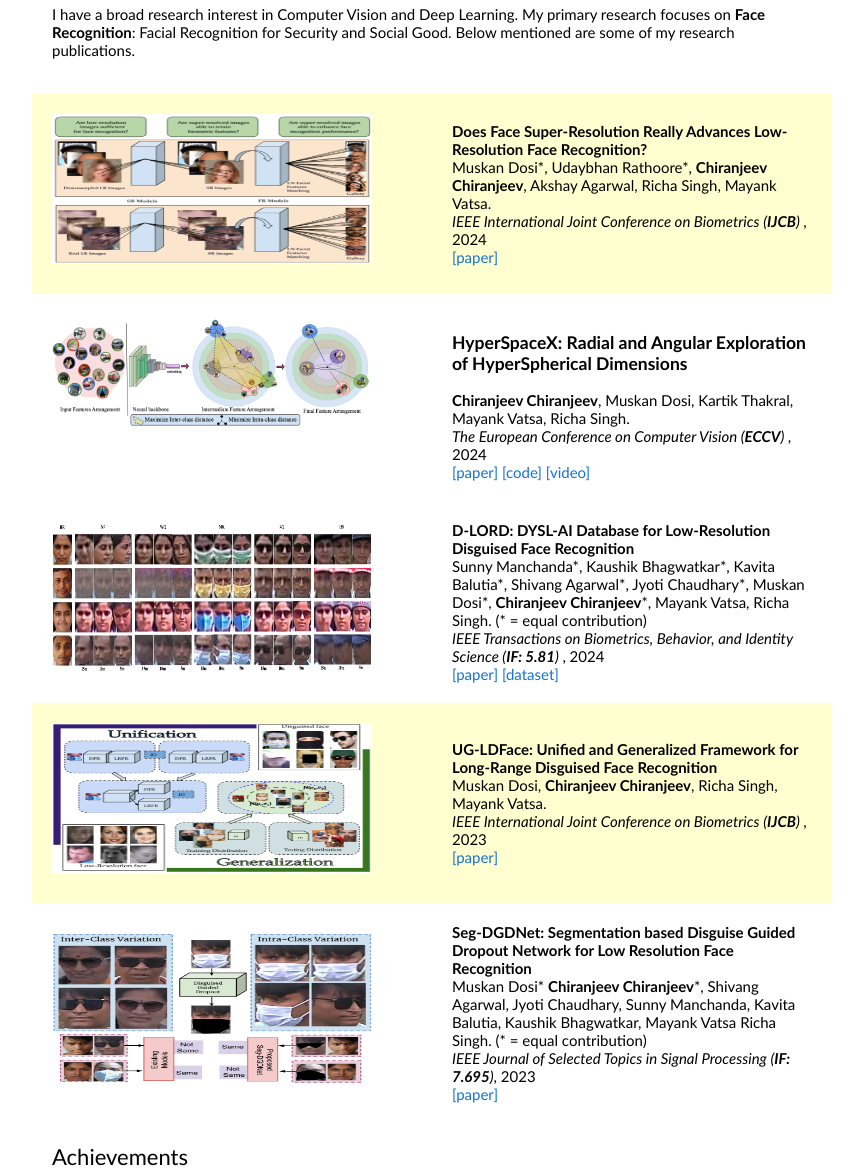
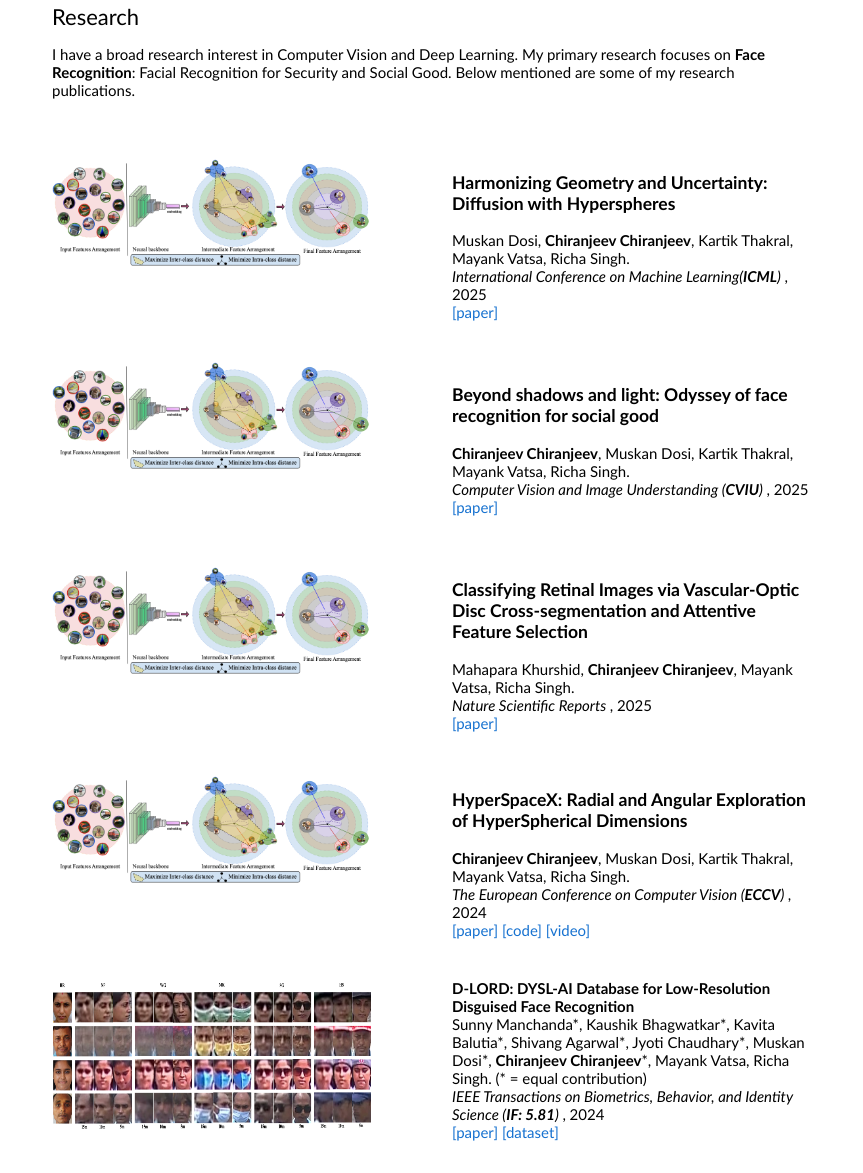
Before and after one commit to aryachiranjeev/chiranjeev.github.io, a plain HTML site: page index.html in a window 1280 px wide. Shown: the part 487-1660 px from the top of the page, without its empty margins (208-1071 px from the left). Drawn offline with Linux system fonts and the light colour scheme.

Commit message:
Update index.html

```diff
--- a/index.html
+++ b/index.html
@@ -43,7 +43,10 @@
                 <td style="padding:20px;width:100%;vertical-align:middle">
                   <h2><font color="red">News</font> </h2>
                   <p>
-			  <span style="font-family: 'Courier New', Courier, monospace; color: #696969;">&nbsp;<i class="fa fa-share-alt" style="font-size:12px"></i> August'24:</span> <strong>1 Paper</strong> accepted at <strong>IJCB 2024</strong><br>
+			  <span style="font-family: 'Courier New', Courier, monospace; color: #696969;">&nbsp;<i class="fa fa-share-alt" style="font-size:12px"></i> August'24:</span> <strong>1 Paper</strong> accepted at <strong>ICML 2025</strong><br>
+			  <span style="font-family: 'Courier New', Courier, monospace; color: #696969;">&nbsp;<i class="fa fa-share-alt" style="font-size:12px"></i> August'24:</span> <strong>1 Paper</strong> accepted at <strong>CVIU 2025</strong><br>
+			  <span style="font-family: 'Courier New', Courier, monospace; color: #696969;">&nbsp;<i class="fa fa-share-alt" style="font-size:12px"></i> August'24:</span> <strong>1 Paper</strong> accepted at <strong>Nature Scientific Reports 2025</strong><br>
+<!-- 			  <span style="font-family: 'Courier New', Courier, monospace; color: #696969;">&nbsp;<i class="fa fa-share-alt" style="font-size:12px"></i> August'24:</span> <strong>1 Paper</strong> accepted at <strong>IJCB 2024</strong><br> -->
 			  <span style="font-family: 'Courier New', Courier, monospace; color: #696969;">&nbsp;<i class="fa fa-share-alt" style="font-size:12px"></i> August'24:</span> <strong>1 Paper</strong> accepted at <strong>WiCV ECCV 2024</strong><br>
 			  <span style="font-family: 'Courier New', Courier, monospace; color: #696969;">&nbsp;<i class="fa fa-share-alt" style="font-size:12px"></i> July'24:</span> <strong>1 Paper</strong> accepted at <strong>ECCV 2024</strong><br>
 		  </p>
@@ -65,9 +68,75 @@
           </tr>
         </tbody></table>
 
+
         <table style="width:100%;border:0px;border-spacing:0px;border-collapse:separate;margin-right:auto;margin-left:auto;"><tbody>
 
-	<tr onmouseout="mira_stop()" onmouseover="mira_start()" bgcolor="#ffffd0">
+	<tr onmouseout="mira_stop()" onmouseover="mira_start()">
+		<td style="padding:20px;width:50%;vertical-align:middle">
+		<div class="one">
+		    <img src='images/hyperspacex_eccv24.png' width="320" height="110">
+		</div>
+	    </td>
+	    <td style="padding:20px;width:25%;vertical-align:middle">
+		    <papertitle><h3>Harmonizing Geometry and Uncertainty: Diffusion with Hyperspheres</h3></papertitle>
+		</a>
+		Muskan Dosi,
+		<strong>Chiranjeev Chiranjeev</strong>,
+		Kartik Thakral,
+		Mayank Vatsa,
+  		Richa Singh.
+		<br>
+		<em>International Conference on Machine Learning(<strong>ICML</strong>) </em>, 2025
+ 		   <br>
+		<a href="https://arxiv.org/pdf/2506.10576">[paper]</a>
+
+	     </td>
+	</tr>
+
+	<tr onmouseout="mira_stop()" onmouseover="mira_start()">
+		<td style="padding:20px;width:50%;vertical-align:middle">
+		<div class="one">
+		    <img src='images/hyperspacex_eccv24.png' width="320" height="110">
+		</div>
+	    </td>
+	    <td style="padding:20px;width:25%;vertical-align:middle">
+		    <papertitle><h3>Beyond shadows and light: Odyssey of face recognition for social good</h3></papertitle>
+		</a>
+		<strong>Chiranjeev Chiranjeev</strong>,
+		Muskan Dosi,
+		Kartik Thakral,
+		Mayank Vatsa,
+  		Richa Singh.
+		<br>
+		<em>Computer Vision and Image Understanding (<strong>CVIU</strong>) </em>, 2025
+ 		   <br>
+		<a href="">[paper]</a>
+
+	     </td>
+	</tr>
+
+	<tr onmouseout="mira_stop()" onmouseover="mira_start()">
+		<td style="padding:20px;width:50%;vertical-align:middle">
+		<div class="one">
+		    <img src='images/hyperspacex_eccv24.png' width="320" height="110">
+		</div>
+	    </td>
+	    <td style="padding:20px;width:25%;vertical-align:middle">
+		    <papertitle><h3>Classifying Retinal Images via Vascular-Optic Disc Cross-segmentation and Attentive Feature Selection</h3></papertitle>
+		</a>
+		Mahapara Khurshid,
+		<strong>Chiranjeev Chiranjeev</strong>,
+		Mayank Vatsa,
+  		Richa Singh.
+		<br>
+		<em>Nature Scientific Reports </em>, 2025
+ 		   <br>
+		<a href="">[paper]</a>
+
+	     </td>
+	</tr>
+
+<!-- 	<tr onmouseout="mira_stop()" onmouseover="mira_start()">
 	<td style="padding:20px;width:50%;vertical-align:middle">
 				<div class="one">
 				    <img src='images/superresolution_ijcb24.png' width="320" height="150">
@@ -87,8 +156,8 @@
 			<em>IEEE International Joint Conference on Biometrics (<strong>IJCB</strong>) </em>, 2024
 			<br>
 			<a href="">[paper]</a>
-			</td>
-	</tr>
+	</td>
+	</tr> -->
 
 	<tr onmouseout="mira_stop()" onmouseover="mira_start()">
 		<td style="padding:20px;width:50%;vertical-align:middle">
@@ -139,7 +208,7 @@
 
 
 
-	<tr onmouseout="mira_stop()" onmouseover="mira_start()" bgcolor="#ffffd0">
+	<tr onmouseout="mira_stop()" onmouseover="mira_start()">
 	    <td style="padding:20px;width:25%;vertical-align:middle">
 	        <div class="one">
 	            <img src='images/ugldface_ijcb23.png' width="320" height="150">
```
